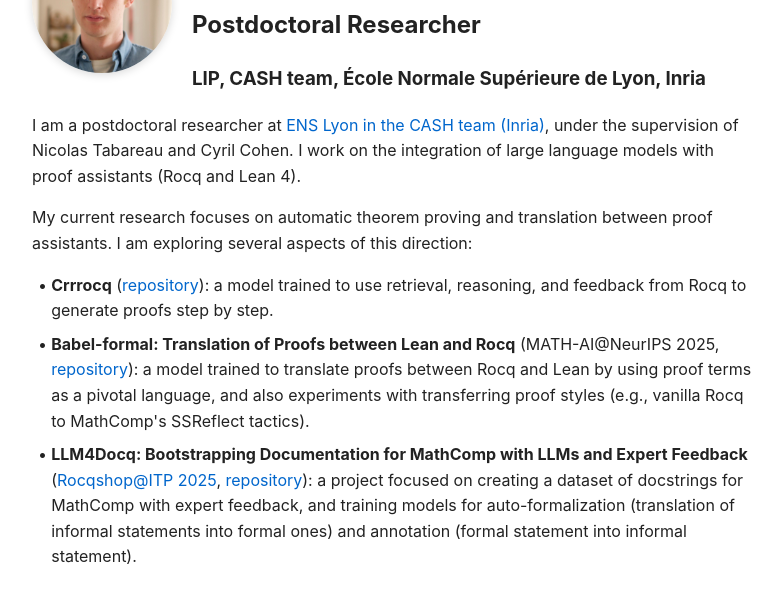
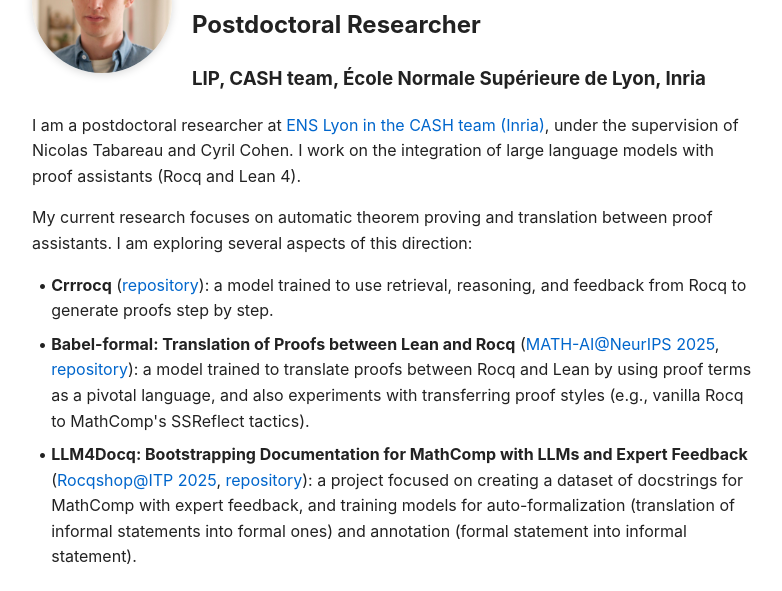
Before and after one commit to theostos/theostos.github.io, a plain HTML site: page index.html in a window 1280 px wide. Shown: the part 131-722 px from the top of the page, without its empty margins (248-1030 px from the left). Drawn offline with Linux system fonts and the light colour scheme.

Commit message:
add neurips link

```diff
--- a/index.html
+++ b/index.html
@@ -32,7 +32,7 @@
         <strong>Crrrocq</strong> (<a href="https://github.com/LLM4Rocq/crrrocq">repository</a>): a model trained to use retrieval, reasoning, and feedback from Rocq to generate proofs step by step.
       </li>
       <li>
-        <strong>Babel-formal: Translation of Proofs between Lean and Rocq</strong> (MATH-AI@NeurIPS 2025, <a href="https://github.com/LLM4Rocq/LLM4Docq">repository</a>): a model trained to translate proofs between Rocq and Lean by using proof terms as a pivotal language, and also experiments with transferring proof styles (e.g., vanilla Rocq to MathComp's SSReflect tactics).
+        <strong>Babel-formal: Translation of Proofs between Lean and Rocq</strong> (<a href="https://openreview.net/forum?id=WBI1PL0hZ2">MATH-AI@NeurIPS 2025</a>, <a href="https://github.com/LLM4Rocq/LLM4Docq">repository</a>): a model trained to translate proofs between Rocq and Lean by using proof terms as a pivotal language, and also experiments with transferring proof styles (e.g., vanilla Rocq to MathComp's SSReflect tactics).
       </li>
       <li>
         <strong>LLM4Docq: Bootstrapping Documentation for MathComp with LLMs and Expert Feedback</strong> (<a href="https://coq-workshop.gitlab.io/2025/">Rocqshop@ITP 2025</a>, <a href="https://github.com/LLM4Rocq/LLM4Docq">repository</a>): a project focused on creating a dataset of docstrings for MathComp with expert feedback, and training models for auto-formalization (translation of informal statements into formal ones) and annotation (formal statement into informal statement).
```
